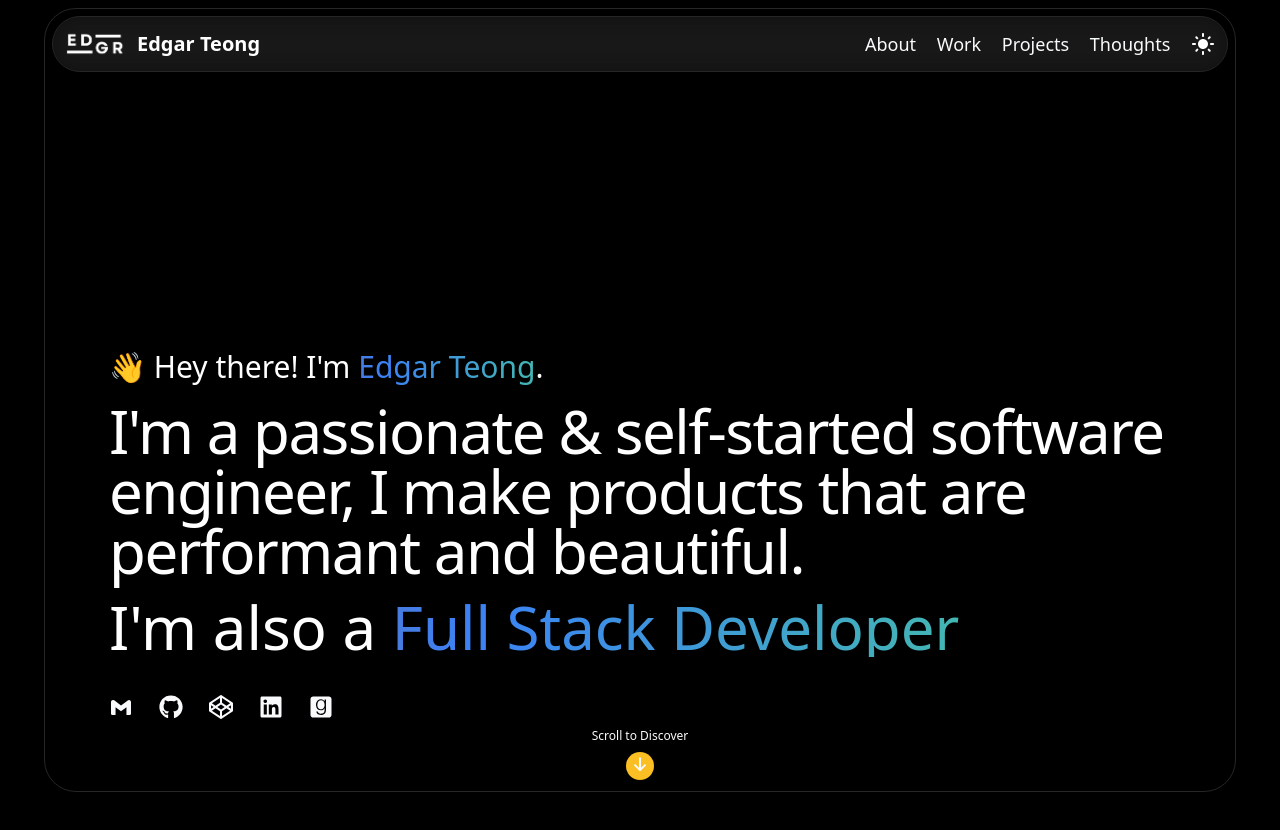
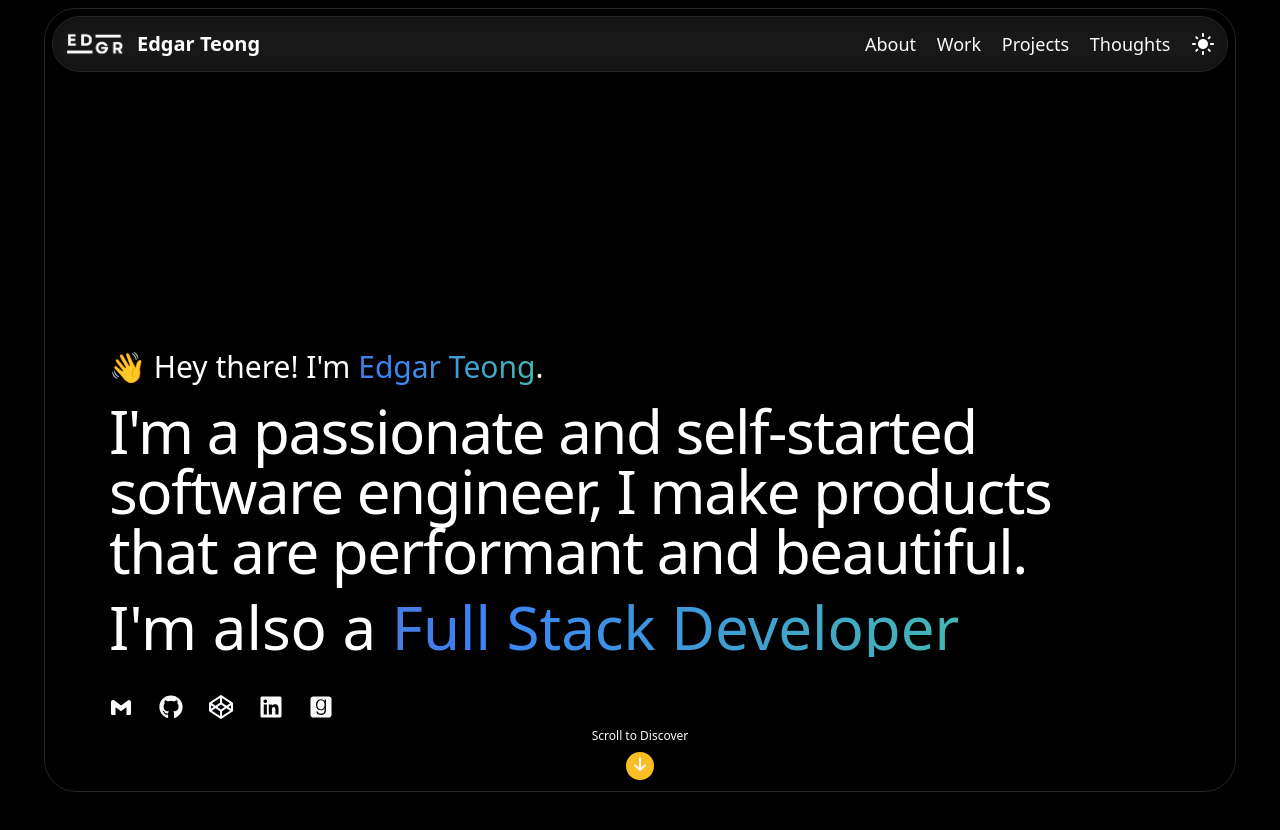
Before and after one commit to safarinexus/edgar-teong, a React (Vite) app: page / in a window 1280 px wide. Shown: the top 830 px of the page. Built offline with nearby package versions, Linux system fonts and the light colour scheme.

Commit message:
small text change

```diff
--- a/src/components/Landing.tsx
+++ b/src/components/Landing.tsx
@@ -69,7 +69,7 @@ const Landing = () => {
             </p>
 
             <p id="im-a" className="mt-4 font-medium text-4xl lg:text-6xl lg:tracking-tight">
-                I'm a passionate & self-started software engineer, I make products that are performant and beautiful.
+                I'm a passionate and self-started software engineer, I make products that are performant and beautiful.
             </p>
 
             <div id="im-also" className="relative mt-4 h-fit motion-safe:h-[140px] font-medium text-4xl sm:h-[80px] lg:h-[90px] sm:motion-reduce:h-[320px] lg:motion-reduce:h-[480px] lg:text-6xl">
```
